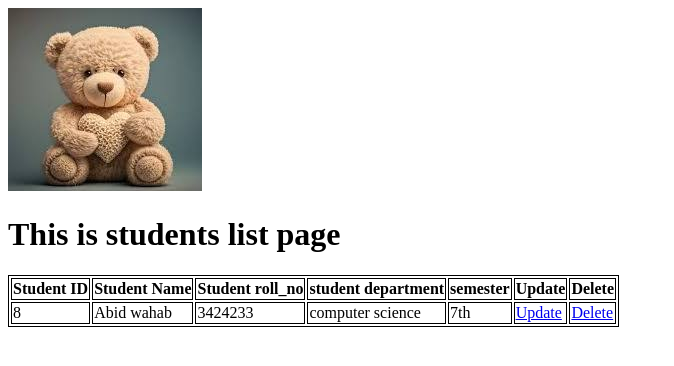
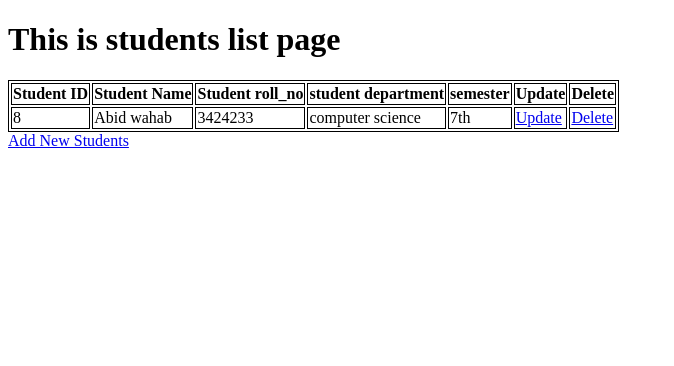
Before and after one commit to abidfazal/django_crud, a Django app: page / in a window 1280 px wide. Shown: the top 366 px of the page, without its empty margins (0-674 px from the left). Run offline with Django 5.2, Linux system fonts and the light colour scheme; data comes from the database, SQL or seed files in the repository.

Commit message:
second commit

```diff
--- a/crud/templates/index.html
+++ b/crud/templates/index.html
@@ -14,8 +14,7 @@
     </style>
 </head>
 <body>
-    {%load static %}
-    <img src="{% static 'crud/teddy_bear.jpg' %}" alt="My image">
+
     <h1>This is students list page</h1>
 {%if students %}
     <table style='border: 1px solid black'>
@@ -44,5 +43,8 @@
 {%else%}
  <p>student does not exist</p>
  {%endif%}
+ <a href='{% url 'add_student' %}'>Add New Students</a>
+
+
 </body>
 </html>
```
